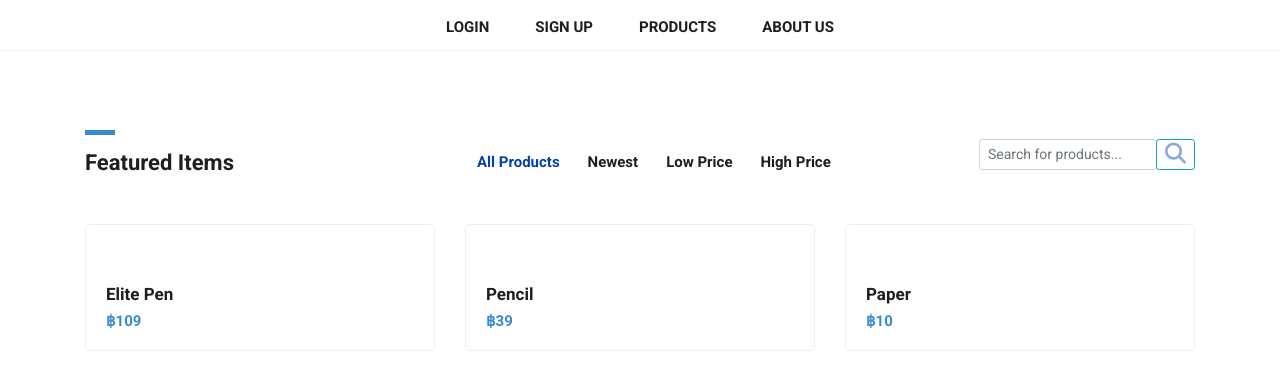
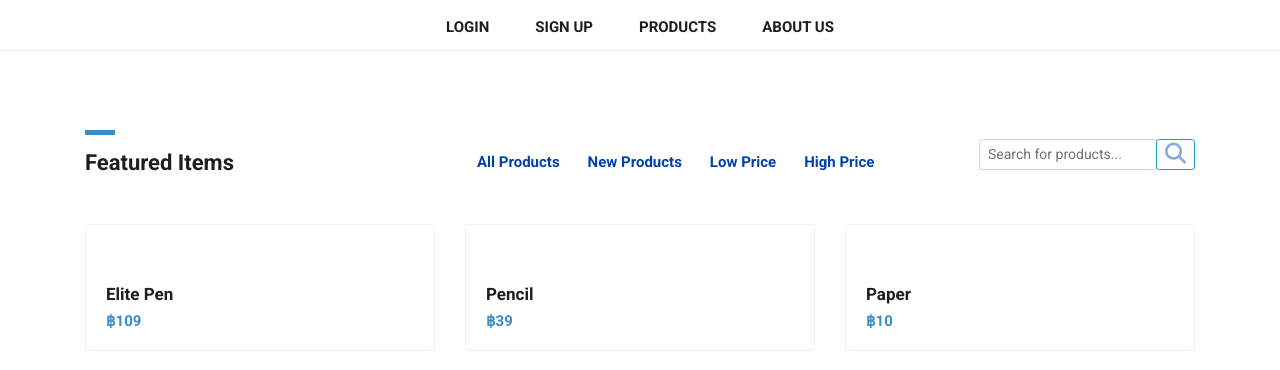
Before and after one commit to ku-market-place/ku-market-place, a Django app: page /ku-market-place/product/ in a window 1280 px wide. Shown: the part 140-510 px from the top of the page. Run offline with Django 4.2, Linux system fonts and the light colour scheme; data comes from the database, SQL or seed files in the repository; some libraries are stand-ins or nearby versions.

Commit message:
Implement filter features

```diff
--- a/ku_market_place/models/product.py
+++ b/ku_market_place/models/product.py
@@ -1,4 +1,5 @@
 from django.db import models
+from django.utils import timezone
 
 
 class Product(models.Model):
@@ -7,3 +8,4 @@ class Product(models.Model):
     description = models.CharField(max_length=200)
     price = models.IntegerField(default=0)
     quantity = models.IntegerField(default=0)
+    pub_date = models.DateTimeField('date published', default=timezone.now)
--- a/ku_market_place/templates/ku_market_place/products.html
+++ b/ku_market_place/templates/ku_market_place/products.html
@@ -22,9 +22,9 @@
                 <div class="d-flex justify-content-between align-items-center">
                     <div id="filters" class="button-group">
                         <button class="btn btn-primary"><a href="{% url 'ku-market-place:product' %}" style="color: #0042aa;">All Products</a></button>
-                        <button class="btn btn-primary" data-filter=".new">Newest</button>
-                        <button class="btn btn-primary" data-filter=".low">Low Price</button>
-                        <button class="btn btn-primary" data-filter=".high">High Price</button>
+                        <button class="btn btn-primary"><a href="{% url 'ku-market-place:newest_items' %}" style="color: #0042aa;">New Products</a></button>
+                        <button class="btn btn-primary"><a href="{% url 'ku-market-place:lowest_price' %}" style="color: #0042aa;">Low Price</a></button>
+                        <button class="btn btn-primary"><a href="{% url 'ku-market-place:highest_price' %}" style="color: #0042aa;">High Price</a></button>
                     </div>
 
                     <form action="{% url 'ku-market-place:product' %}" class="form-inline">
--- a/ku_market_place/urls.py
+++ b/ku_market_place/urls.py
@@ -15,4 +15,7 @@ urlpatterns = [
         views.ProductDetailView.as_view(),
         name='single_product'
     ),
+    path('lowest-price', views.ASCProduct.as_view(), name='lowest_price'),
+    path('highest-price', views.DESCProduct.as_view(), name='highest_price'),
+    path('newest-items', views.NewProduct.as_view(), name='newest_items'),
 ]
--- a/ku_market_place/views.py
+++ b/ku_market_place/views.py
@@ -41,6 +41,36 @@ class ProductView(generic.ListView):
             context={"product_lists": self.get_queryset()},
         )
 
+
+class ASCProduct(generic.ListView):
+    """Filter product from the lowest price to the highest price."""
+    template_name = 'ku_market_place/products.html'
+    context_object_name = 'product_lists'
+
+    def get_queryset(self):
+        """Return products list."""
+        return Product.objects.order_by('price')
+
+
+class DESCProduct(generic.ListView):
+    """Filter product from the highest price to the lowest price."""
+    template_name = 'ku_market_place/products.html'
+    context_object_name = 'product_lists'
+
+    def get_queryset(self):
+        """Return products list."""
+        return Product.objects.order_by('-price')
+
+
+class NewProduct(generic.ListView):
+    """Filter product from the newest item to the oldest item."""
+    template_name = 'ku_market_place/products.html'
+    context_object_name = 'product_lists'
+
+    def get_queryset(self):
+        """Return products list."""
+        return Product.objects.order_by('pub_date')
+
 class ProductDetailView(generic.DetailView):
     model = Product
     template_name = 'ku_market_place/single-product.html'
```
Also changed, not shown: ku_market_place/migrations/0005_product_pub_date.py (added).
